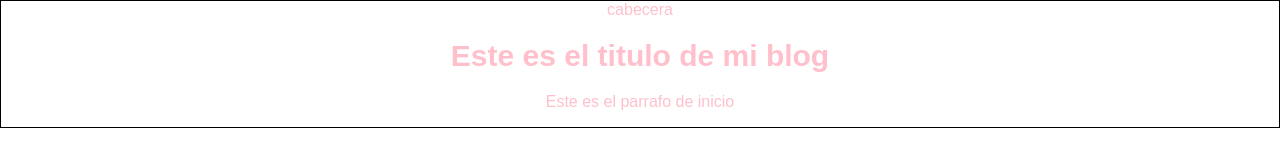
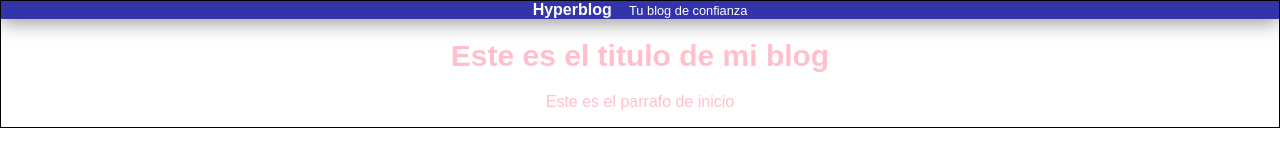
Before and after one commit to jpimentel-11/gitproyecto, a plain HTML site: page index.html in a window 1280 px wide. Drawn offline with Linux system fonts and the light colour scheme.

Commit message:
finalizada la cabecera con diseño azul

```diff
--- a/css/estilos.css
+++ b/css/estilos.css
@@ -7,6 +7,25 @@ body
     margin:0;
     padding: 0;
 }
+
+
+#cabecera
+{
+    background-color: #33A;
+    box-shadow: 0px 2px 20px 0px rgba(0,0,0,0.5);
+    color:white;
+    font-weight: bold;
+    margin:0;
+    padding:0;
+}
+
+#cabecera #tagline
+ {
+        padding: 0 0 0 1em;
+        font-weight:normal;
+        font-size: 0.8em;
+}
+
 
 #container
 {
--- a/index.html
+++ b/index.html
@@ -8,7 +8,8 @@
     <body>
         <div id="container">
         <div id="cabecera">
-            cabecera
+            Hyperblog
+            <span id="tagline">Tu blog de confianza</span>
         </div>
             <div id="post">
                 <h1>Este es el titulo de mi blog</h1>
```
